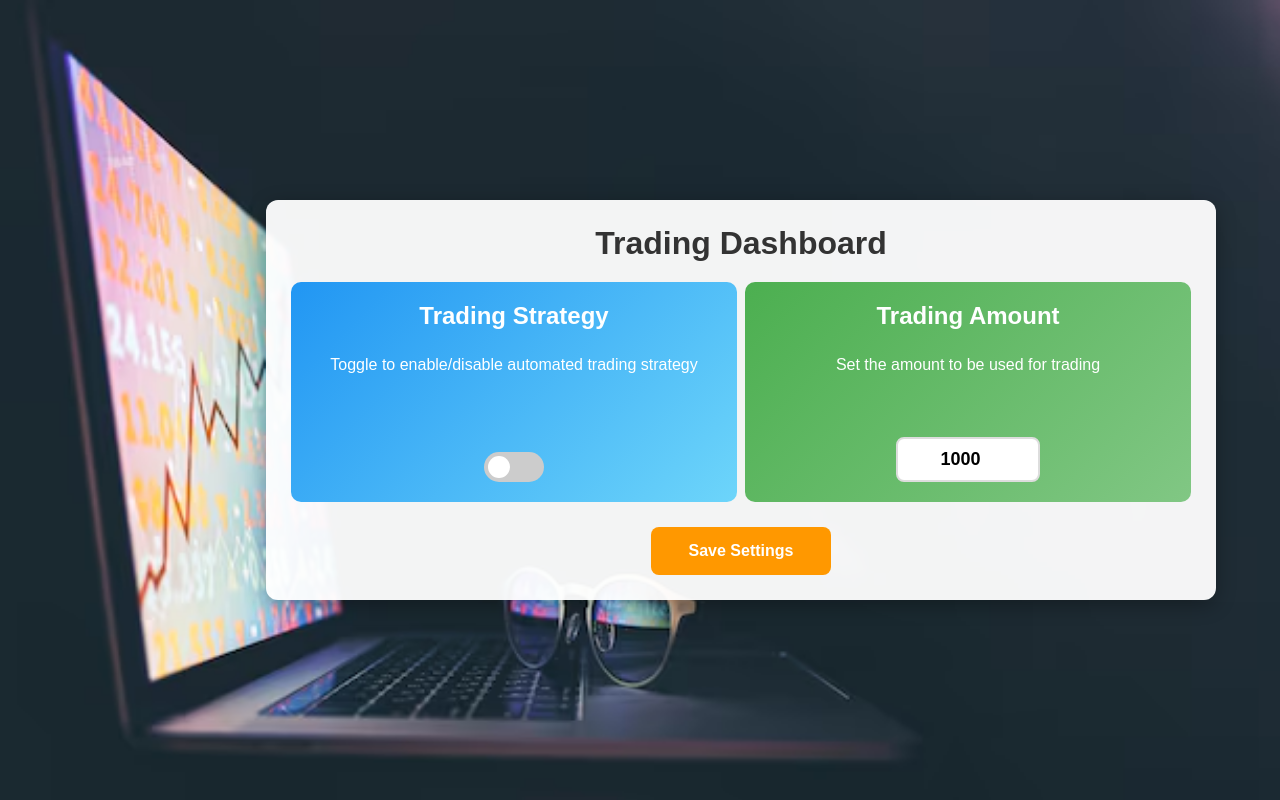
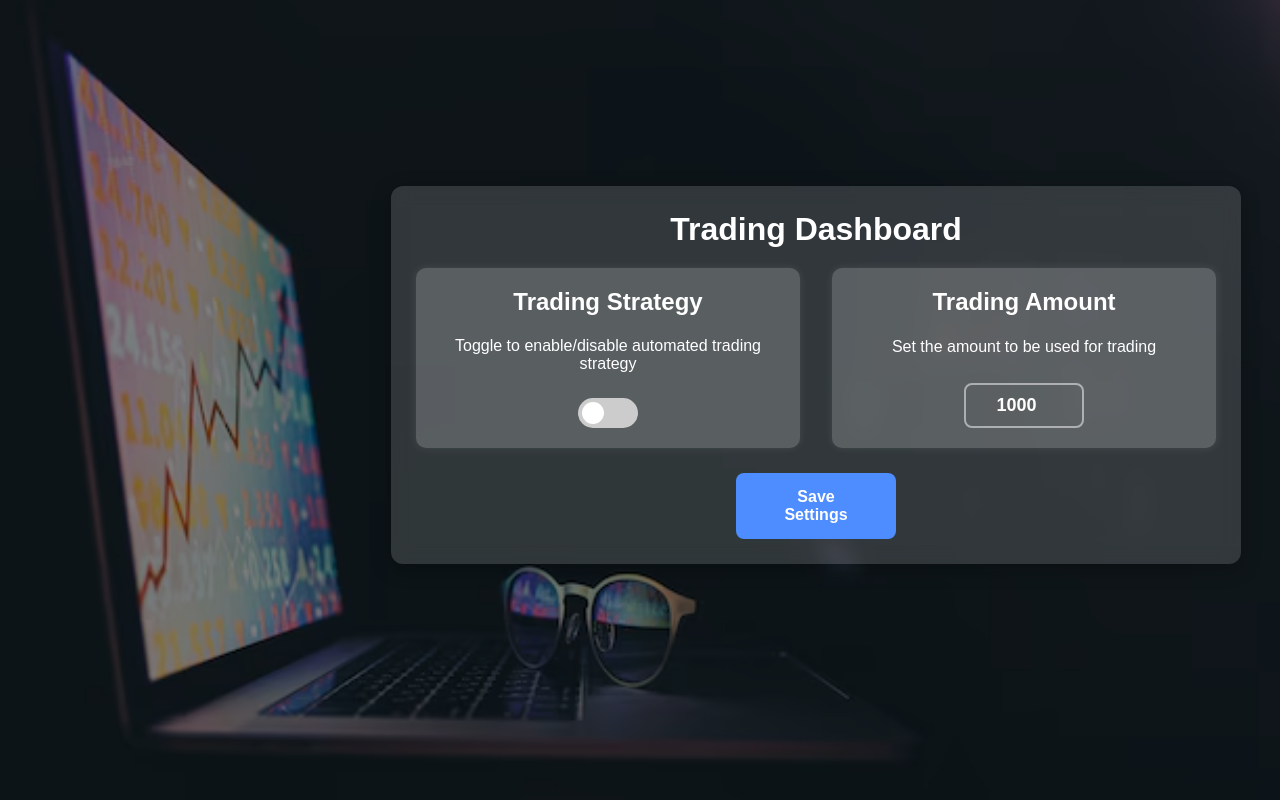
Before and after one commit to blackgrapes/InvestHawk, a Flask app: page /dashboard in a window 1280 px wide. Run offline with Flask 3, Linux system fonts and the light colour scheme.

Commit message:
Update dashboard.html

```diff
--- a/templates/dashboard.html
+++ b/templates/dashboard.html
@@ -7,34 +7,60 @@
     <script src="https://cdnjs.cloudflare.com/ajax/libs/animejs/3.2.1/anime.min.js"></script>
     <style>
         /* General Styles */
+        * {
+            margin: 0;
+            padding: 0;
+            box-sizing: border-box;
+            font-family: 'Arial', sans-serif;
+        }
+
         body {
-            font-family: Arial, sans-serif;
-            background: url('media/welcome.avif') no-repeat center center/cover;
+            height: 100vh;
+            background: url('media/welcome.avif') no-repeat center center fixed;
             background-size: cover;
             display: flex;
-            justify-content: flex-end; /* Changed to push container to right */
+            justify-content: center;
             align-items: center;
-            height: 100vh;
-            margin: 0;
-            padding-right: 5%; /* Added padding on right side */
+            color: white;
+        }
+
+        .overlay {
+            position: fixed;
+            top: 0;
+            left: 0;
+            width: 100%;
+            height: 100%;
+            background: rgba(0, 0, 0, 0.5);
+            z-index: -1;
         }
 
         /* Main Container */
         .container {
-
-            width: 900px;
-            background: rgba(255, 255, 255, 0.95);
+            position: relative;
+            width: 850px;
+            background: rgba(255, 255, 255, 0.15);
+            backdrop-filter: blur(10px); /* Initial blur */
             padding: 25px;
             border-radius: 12px;
             box-shadow: 0 5px 20px rgba(0, 0, 0, 0.3);
             text-align: center;
+            transition: transform 0.3s ease-in-out;
+            margin-left: 22rem;
+            margin-top: -50px;
         }
+
+        /* Remove additional blur on hover */
+        .container:hover {
+            transform: scale(1.02);
+            backdrop-filter: none; /* Prevents additional blurring */
+        }
+
+
 
         /* Title */
         h1 {
-            margin-top: 0;
             margin-bottom: 20px;
-            color: #333;
+            color: white;
         }
 
         /* Dashboard Content */
@@ -42,7 +68,7 @@
             display: flex;
             justify-content: space-between;
             margin-bottom: 25px;
-            gap: 0.5rem; /* Added 0.5rem gap between sections */
+            gap: 0.5rem;
         }
 
         /* Left & Right Sections */
@@ -54,37 +80,30 @@
             display: flex;
             flex-direction: column;
             justify-content: space-between;
+            background: rgba(255, 255, 255, 0.2);
+            box-shadow: 0 0 10px rgba(255, 255, 255, 0.1);
+            transition: transform 0.3s ease-in-out;
         }
 
-        /* Left Section (Trading Strategy) */
-        .left-section {
-            background: linear-gradient(135deg, #2196F3, #6dd5fa);
+        .left-section:hover, .right-section:hover {
+            transform: scale(1.05);
+        }
+
+        .section-title {
+            font-size: 1.5rem;
+            margin-bottom: 10px;
             color: white;
         }
 
-        /* Right Section (Trading Amount) */
-        .right-section {
-            background: linear-gradient(135deg, #4CAF50, #81c784);
-            color: white;
-        }
-
-        /* Section Titles */
-        .section-title {
-            font-size: 1.5rem;
-            margin-top: 0;
-            margin-bottom: 10px;
-        }
-
-        /* Description */
         .description {
             margin-bottom: 15px;
+            color: white;
         }
 
         /* Toggle Switch */
         .toggle-container {
             display: flex;
             justify-content: center;
-            margin-top: auto;
         }
 
         .toggle-switch {
@@ -125,7 +144,7 @@
         }
 
         input:checked + .slider {
-            background-color: #ff5722;
+            background-color: #4e8dff;
         }
 
         input:checked + .slider:before {
@@ -136,17 +155,18 @@
         .input-container {
             display: flex;
             justify-content: center;
-            margin-top: auto;
         }
 
         .right-section input {
             width: 120px;
             padding: 10px;
             font-size: 18px;
-            border: 2px solid #ddd;
+            border: 2px solid rgba(255, 255, 255, 0.5);
             border-radius: 8px;
             text-align: center;
             font-weight: bold;
+            background: transparent;
+            color: white;
         }
 
         /* Save Button */
@@ -155,7 +175,7 @@
         }
 
         button {
-            background-color: #ff9800;
+            background-color: #4e8dff;
             color: white;
             padding: 15px 30px;
             border: none;
@@ -168,15 +188,14 @@
         }
 
         button:hover {
-            background-color: #e68900;
+            background-color: #4e8dff;
             transform: scale(1.05);
         }
 
         /* Responsive Design */
         @media screen and (max-width: 768px) {
             body {
-                justify-content: center; /* Center on mobile */
-                padding-right: 0; /* Remove padding on mobile */
+                justify-content: center;
             }
 
             .container {
@@ -186,12 +205,11 @@
 
             .dashboard-content {
                 flex-direction: column;
-                gap: 1rem; /* Increased gap for mobile view */
+                gap: 1rem;
             }
 
             .left-section, .right-section {
                 width: auto;
-                margin-bottom: 0; /* Removed margin as gap handles spacing */
             }
 
             button {
@@ -201,6 +219,8 @@
     </style>
 </head>
 <body>
+    <div class="overlay"></div>
+
     <div class="container">
         <h1>Trading Dashboard</h1>
 
@@ -242,7 +262,6 @@
 
             alert(`Settings saved! Strategy: ${isStrategyEnabled ? 'ON' : 'OFF'}, Amount: $${tradeAmount}`);
 
-            // Add animation effect when saving
             anime({
                 targets: '#saveButton',
                 scale: [1, 1.2, 1],
```
